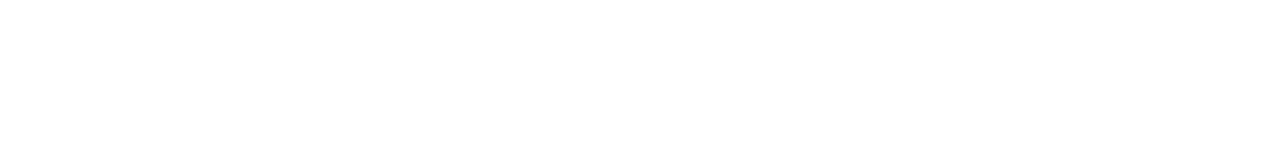
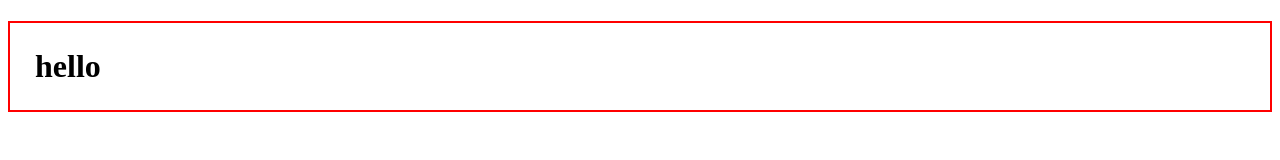
Before and after one commit to hmimran031/Advanced_CSS_Customs, a plain HTML site: page index.html in a window 1280 px wide. Drawn offline with Linux system fonts and the light colour scheme.

Commit message:
2nd commit

```diff
--- a/index.html
+++ b/index.html
@@ -5,9 +5,11 @@
     <meta charset="UTF-8">
     <meta name="viewport" content="width=device-width, initial-scale=1.0">
     <title>Advanced Customs Css</title>
+    <link rel="stylesheet" href="style.css">
 </head>
 
 <body>
+    <h1>hello</h1>
 
 </body>
 
--- a/style.css
+++ b/style.css
@@ -0,0 +1,8 @@
+:root {
+  --border: 2px solid red;
+  --padding: 25px;
+}
+h1 {
+  border: var(--border);
+  padding: var(--padding);
+}
```
